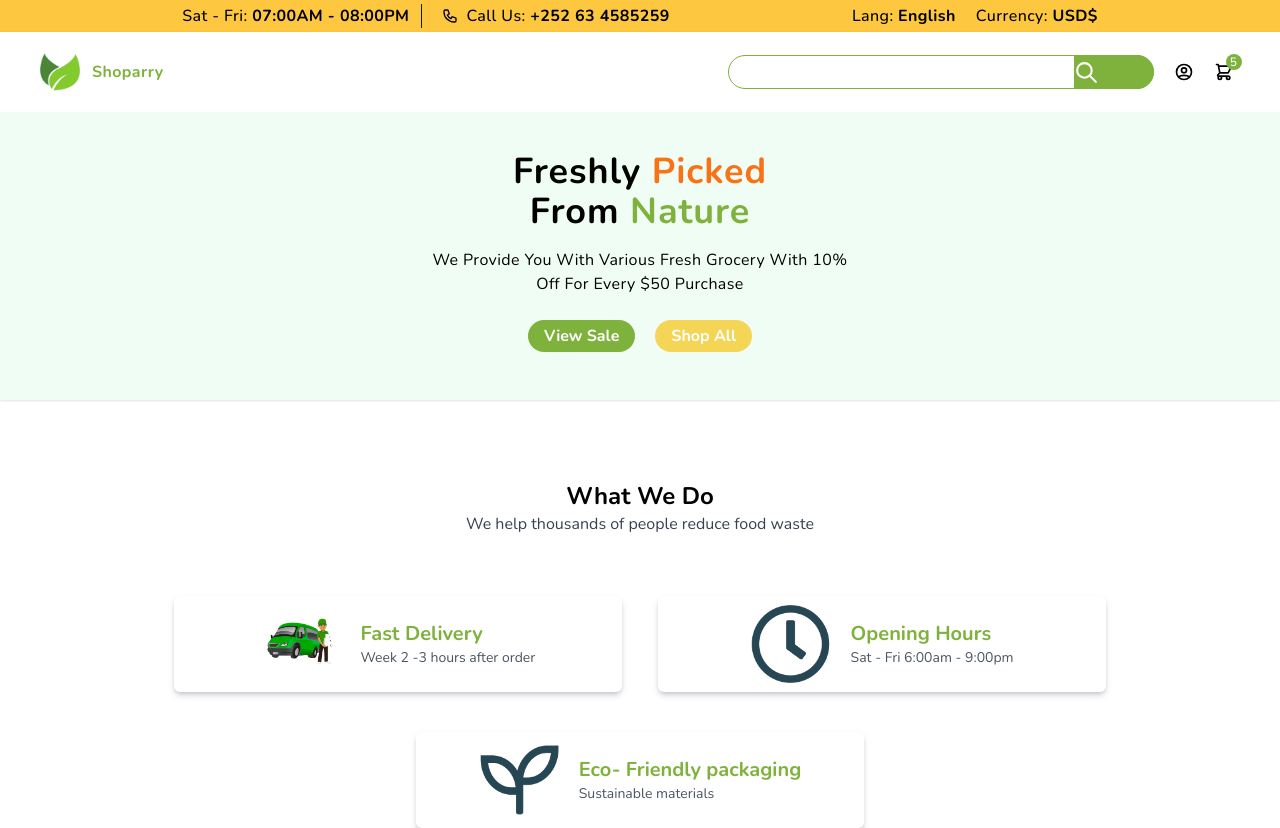
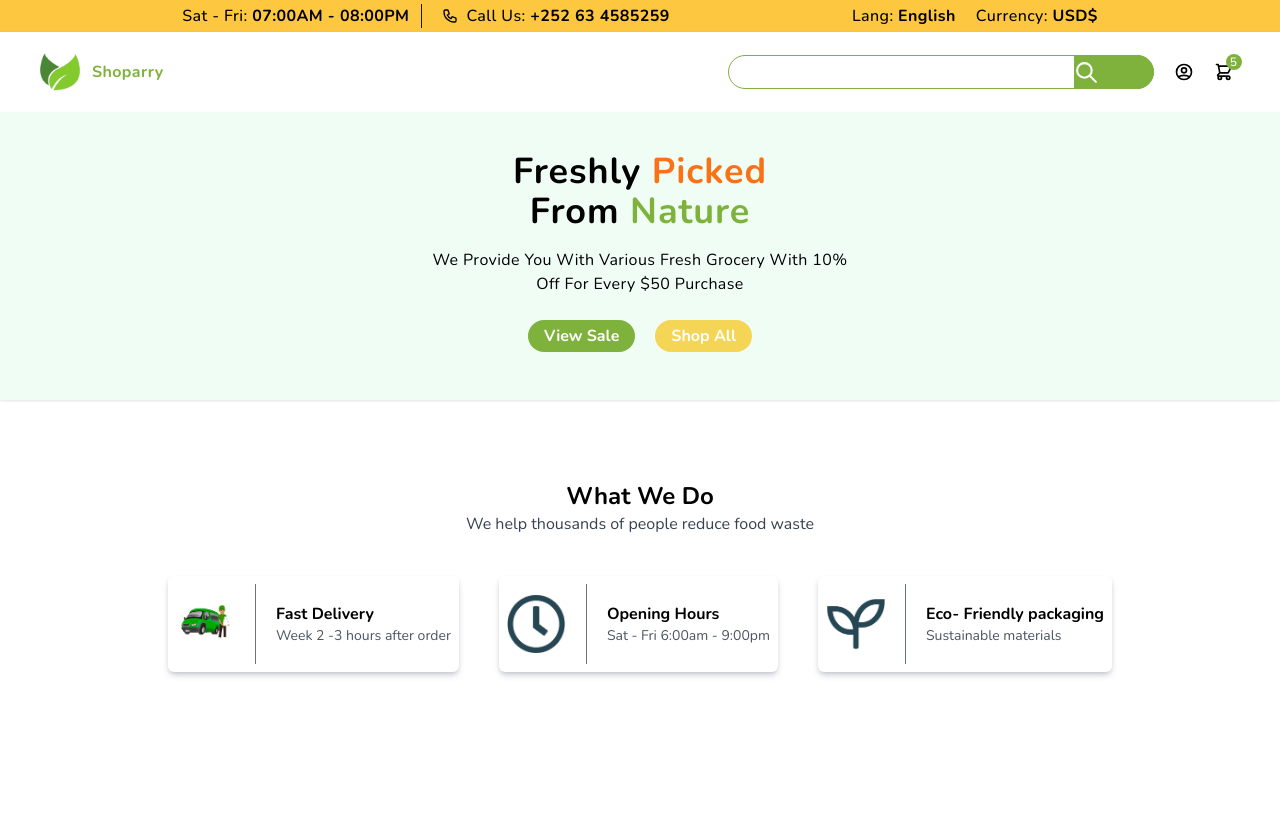
Before and after one commit to rimoza/grocerry-web-app, a React (Create React App) app: page / in a window 1280 px wide. After the commit the page ends 800 px from the top, so only its background shows below. Built offline with nearby package versions, Linux system fonts and the light colour scheme.

Commit message:
Minor style changes

```diff
--- a/src/components/Main/WhatWeDo/WhatWeDo.jsx
+++ b/src/components/Main/WhatWeDo/WhatWeDo.jsx
@@ -42,7 +42,7 @@ const WhatWeDo = () => {
           We help thousands of people reduce food waste
         </p>
       </div>
-      <div className="flex justify-around items-center flex-wrap gap-5">
+      <div className={classes.card}>
         {data.map((item, index) => (
           <Card
             key={index}
--- a/src/components/Main/WhatWeDo/WhatWeDo.module.css
+++ b/src/components/Main/WhatWeDo/WhatWeDo.module.css
@@ -1,9 +1,12 @@
 .container {
-  @apply flex justify-center items-center mt-5 px-2 py-2 bg-white shadow-md shadow-gray-500/30 rounded-md cursor-pointer w-full max-w-md;
+  @apply flex  items-center  px-2 py-2 bg-white shadow-md shadow-gray-500/30 rounded-md cursor-pointer;
 }
 
+.card {
+  @apply flex justify-center items-center flex-wrap gap-10 w-full;
+}
 .card_container {
-  @apply flex flex-col items-center justify-center font-nunito mt-20;
+  @apply flex flex-col   items-center justify-center font-nunito mt-20 mb-20 mx-10;
 }
 
 .card_title {
@@ -14,7 +17,7 @@
 }
 
 .img_container {
-  @apply flex justify-center items-center w-20 h-20 mr-5;
+  @apply flex justify-center items-center w-20 h-20 mr-5 pr-5 border-r border-r-gray-500;
 }
 
 .card_body {
@@ -22,7 +25,7 @@
 }
 
 .card_body h1 {
-  @apply text-xl text-primary font-bold;
+  @apply font-bold;
 }
 
 .card_body p {
```
